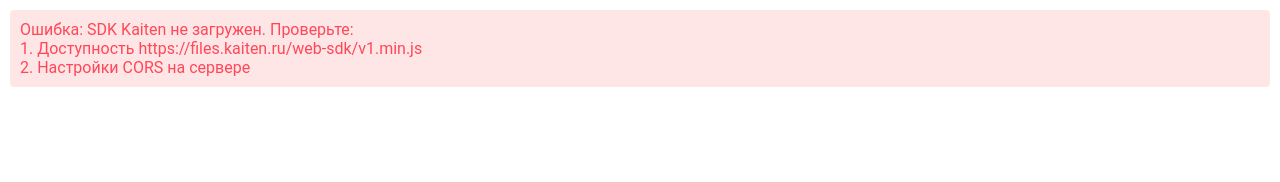
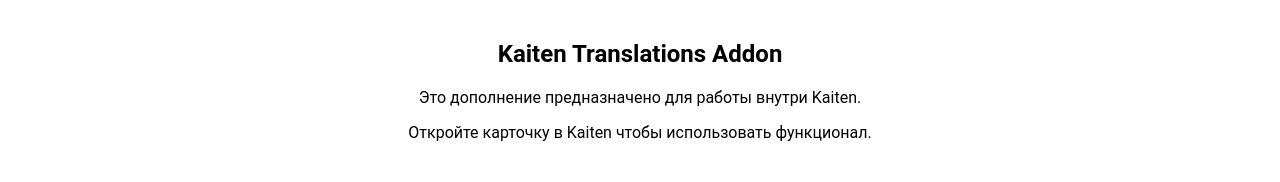
Before and after one commit to m9672966-boop/perevod, a website: page index.html in a window 1280 px wide. Drawn offline with Linux system fonts and the light colour scheme.

Commit message:
Update index.html

```diff
--- a/index.html
+++ b/index.html
@@ -3,7 +3,6 @@
 <head>
   <meta charset="utf-8">
   <title>Управление переводами</title>
-  <script src="https://files.kaiten.ru/web-sdk/v1.min.js"></script>
   <style>
     body {
       background: transparent;
@@ -11,42 +10,32 @@
       padding: 0;
       font-family: 'Roboto', Arial, sans-serif;
     }
-
-    .loading {
-      padding: 20px;
-      text-align: center;
-      color: #666;
-    }
-
-    .error {
-      color: #ff4757;
-      padding: 10px;
-      background: #ffe6e6;
-      border-radius: 4px;
-      margin: 10px;
-    }
   </style>
 </head>
 <body>
-  <div id="status">
-    <div class="loading">Загрузка дополнения...</div>
-  </div>
-
   <script>
-    // Проверяем загрузку SDK
-    setTimeout(() => {
-      if (!window.Addon) {
-        document.getElementById('status').innerHTML = `
-          <div class="error">
-            Ошибка: SDK Kaiten не загружен. Проверьте:<br>
-            1. Доступность https://files.kaiten.ru/web-sdk/v1.min.js<br>
-            2. Настройки CORS на сервере
-          </div>
-        `;
-      }
-    }, 3000);
+    // Проверяем, что мы в iframe Kaiten
+    if (window.parent !== window) {
+      // Загружаем SDK только если мы в iframe
+      const script = document.createElement('script');
+      script.src = 'https://files.kaiten.ru/web-sdk/v1.min.js';
+      script.onload = function() {
+        // Загружаем client.js после загрузки SDK
+        const clientScript = document.createElement('script');
+        clientScript.src = '/client.js';
+        document.head.appendChild(clientScript);
+      };
+      document.head.appendChild(script);
+    } else {
+      // Если мы не в iframe, показываем сообщение
+      document.body.innerHTML = `
+        <div style="padding: 20px; text-align: center;">
+          <h2>Kaiten Translations Addon</h2>
+          <p>Это дополнение предназначено для работы внутри Kaiten.</p>
+          <p>Откройте карточку в Kaiten чтобы использовать функционал.</p>
+        </div>
+      `;
+    }
   </script>
-
-  <script src="/client.js"></script>
 </body>
 </html>
```
